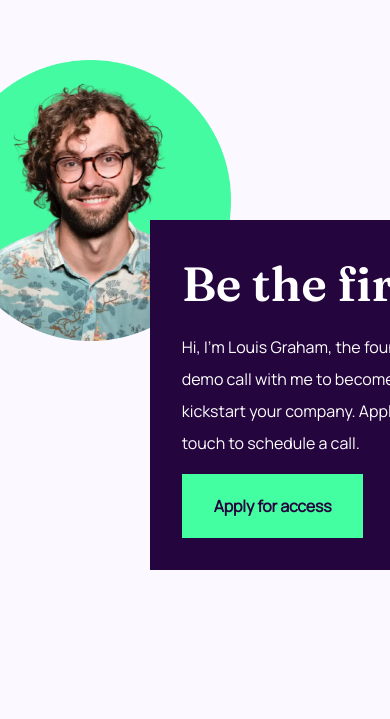
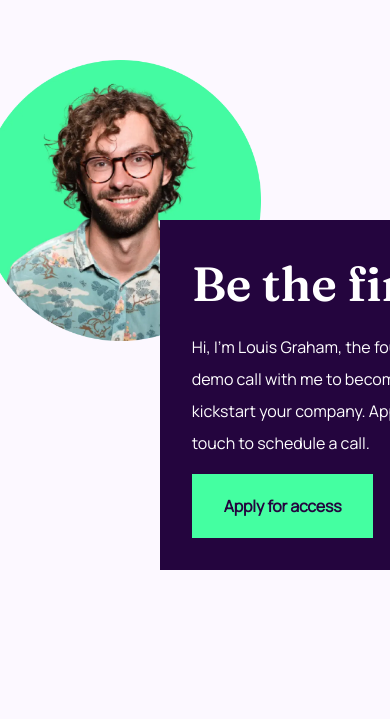
Before and after one commit to Shahbaaz92/Work-it-landing-page, a React (Create React App) app in the folder my-app/: page / in a window 390 px wide. Shown: the part 1602-2321 px from the top of the page. Built offline with nearby package versions, Linux system fonts and the light colour scheme.

Commit message:
Update app.css

```diff
--- a/my-app/src/App.css
+++ b/my-app/src/App.css
@@ -296,7 +296,7 @@ h1 span {
     right: -100px;
   }
   .info {
-    padding-left: 20px;
+    padding-left: 50px;
     padding-right: 20px;
   }
   .founder-img {
@@ -305,7 +305,7 @@ h1 span {
     flex-shrink: 0;
   }
   .info-details {
-    left: 220px;
+    left: 230px;
     top: 270px;
     /* width: 70%; */
   }
```
